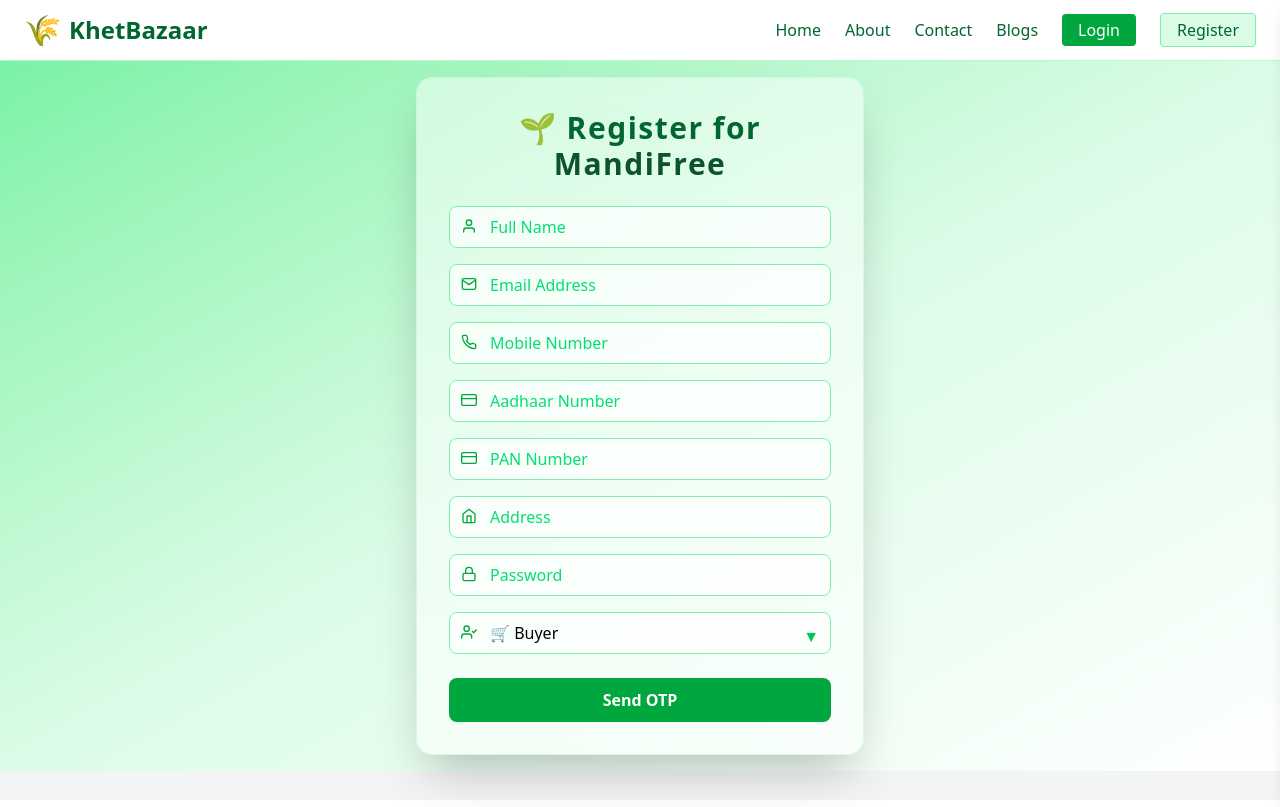
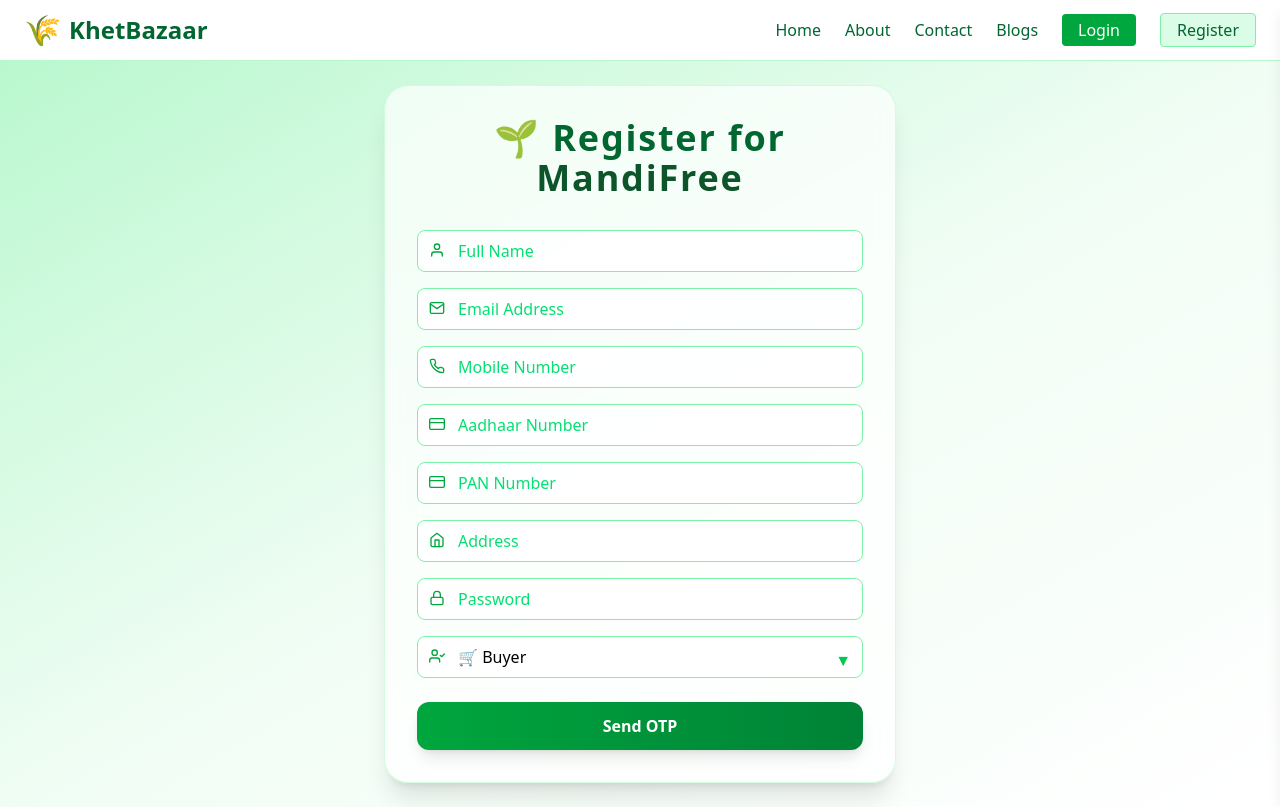
Before and after one commit to Amitsharma7300/KhetBazaar-MiddlemanFreeMandiPlatform, a React (Vite) app in the folder Client/: page /register in a window 1280 px wide. Built offline with nearby package versions, Linux system fonts and the light colour scheme.

Commit message:
Update RegisterPage.jsx

```diff
--- a/Client/src/pages/RegisterPage.jsx
+++ b/Client/src/pages/RegisterPage.jsx
@@ -1,4 +1,3 @@
-
 import { useState } from "react";
 import { useNavigate } from "react-router-dom";
 import { useAuth } from "../context/AuthContext";
@@ -54,7 +53,6 @@
     setForm({ ...form, [name]: value });
   };
 
-  // Step 1: Send OTP
   const handleSendOtp = async (e) => {
     e.preventDefault();
     setLoading(true);
@@ -68,7 +66,6 @@
     setLoading(false);
   };
 
-  // Step 2: Verify OTP
   const handleVerifyOtp = async (e) => {
     e.preventDefault();
     setLoading(true);
@@ -87,9 +84,10 @@
   };
 
   return (
-    <div className="min-h-[80vh] flex items-center justify-center bg-gradient-to-br from-green-300 via-green-100 to-white p-4">
-      <form className="w-full max-w-md bg-white/50 backdrop-blur-lg rounded-2xl shadow-2xl p-8 border border-green-200/50 transform transition-all duration-300 hover:shadow-green-300">
-        <h2 className="text-3xl font-extrabold text-green-800 mb-6 text-center tracking-wider">
+    <div className="min-h-[90vh] flex items-center justify-center bg-gradient-to-br from-green-200 via-green-50 to-white p-6">
+      <form className="w-full max-w-lg bg-white/70 backdrop-blur-lg rounded-3xl shadow-xl p-8 border border-green-200/60 transition-all duration-300 hover:shadow-green-300/60">
+
+        <h2 className="text-4xl font-extrabold text-green-800 mb-8 text-center tracking-wider">
           🌱 Register for <span className="text-green-900">MandiFree</span>
         </h2>
 
@@ -111,22 +109,29 @@
             value={form.password}
             onChange={handleChange}
             placeholder="Password"
-            className="pl-10 pr-10 border border-green-300 rounded-lg px-4 py-2 w-full focus:outline-none focus:ring-2 focus:ring-green-400 focus:border-green-400 transition-all duration-200 placeholder-green-400 bg-white/70"
+            className="pl-10 pr-10 border border-green-300 rounded-lg px-4 py-2 w-full focus:outline-none focus:ring-2 focus:ring-green-400 focus:border-green-400 placeholder-green-400 bg-white/80"
             required
           />
           {form.password.length > 0 && (
-            <button type="button" onClick={() => setShowPassword(!showPassword)}
-              className="absolute right-3 top-3 text-green-600 hover:text-green-800">
+            <button
+              type="button"
+              onClick={() => setShowPassword(!showPassword)}
+              className="absolute right-3 top-3 text-green-600 hover:text-green-800 transition-colors"
+            >
               {showPassword ? <FiEyeOff /> : <FiEye />}
             </button>
           )}
         </div>
 
-        {/* Role */}
+        {/* Role Selector */}
         <div className="mb-6 relative">
           <FiUserCheck className="absolute left-3 top-3 text-green-600" />
-          <select name="role" value={form.role} onChange={handleChange}
-            className="pl-10 pr-10 border border-green-300 rounded-lg px-4 py-2 w-full focus:outline-none focus:ring-2 focus:ring-green-400 focus:border-green-400 transition-all duration-200 bg-white/70 appearance-none cursor-pointer">
+          <select
+            name="role"
+            value={form.role}
+            onChange={handleChange}
+            className="pl-10 pr-10 border border-green-300 rounded-lg px-4 py-2 w-full focus:outline-none focus:ring-2 focus:ring-green-400 focus:border-green-400 bg-white/80 appearance-none cursor-pointer"
+          >
             <option value="buyer">🛒 Buyer</option>
             <option value="farmer">🌾 Farmer</option>
           </select>
@@ -135,7 +140,11 @@
 
         {/* OTP Section */}
         {!otpSent ? (
-          <button onClick={handleSendOtp} className="w-full bg-green-600 hover:bg-green-700 text-white font-bold py-2.5 rounded-lg" disabled={loading}>
+          <button
+            onClick={handleSendOtp}
+            className="w-full bg-gradient-to-r from-green-600 to-green-700 hover:from-green-700 hover:to-green-800 text-white font-bold py-3 rounded-xl shadow-lg transition-transform transform hover:scale-[1.02]"
+            disabled={loading}
+          >
             {loading ? "Sending OTP..." : "Send OTP"}
           </button>
         ) : (
@@ -147,16 +156,20 @@
                 name="otp"
                 value={otp}
                 onChange={(e) => {
-                  const val = e.target.value.replace(/\D/g, ""); // digits only
+                  const val = e.target.value.replace(/\D/g, "");
                   if (val.length <= 6) setOtp(val);
                 }}
                 maxLength={6}
                 placeholder="6-digit OTP"
-                className="mx-auto text-center text-xl font-bold tracking-widest w-40 border-2 border-green-400 rounded-lg px-4 py-2 focus:outline-none focus:ring-2 focus:ring-green-500 focus:border-green-500 placeholder-green-400 bg-green-50 transition-all duration-200"
+                className="mx-auto text-center text-xl font-bold tracking-widest w-44 border-2 border-green-400 rounded-lg px-4 py-2 focus:outline-none focus:ring-2 focus:ring-green-500 bg-green-50"
                 required
               />
             </div>
-            <button onClick={handleVerifyOtp} className="w-full bg-green-600 hover:bg-green-700 text-white font-bold py-2.5 rounded-lg shadow-md transition-all duration-200 transform hover:scale-105" disabled={loading}>
+            <button
+              onClick={handleVerifyOtp}
+              className="w-full bg-gradient-to-r from-green-600 to-green-700 hover:from-green-700 hover:to-green-800 text-white font-bold py-3 rounded-xl shadow-lg transition-transform transform hover:scale-[1.02]"
+              disabled={loading}
+            >
               {loading ? "Verifying OTP..." : "Verify OTP"}
             </button>
           </div>
@@ -171,7 +184,7 @@
     <div className="mb-4 relative">
       {icon && <span className="absolute left-3 top-3 text-green-600">{icon}</span>}
       <input
-        className="pl-10 border border-green-300 rounded-lg px-4 py-2 w-full focus:outline-none focus:ring-2 focus:ring-green-400 focus:border-green-400 transition-all duration-200 placeholder-green-400 bg-white/70"
+        className="pl-10 border border-green-300 rounded-lg px-4 py-2 w-full focus:outline-none focus:ring-2 focus:ring-green-400 focus:border-green-400 placeholder-green-400 bg-white/80"
         placeholder={placeholder}
         type={type}
         name={name}
@@ -191,4 +204,4 @@
       {message}
     </div>
   );
-}
+        }
```
